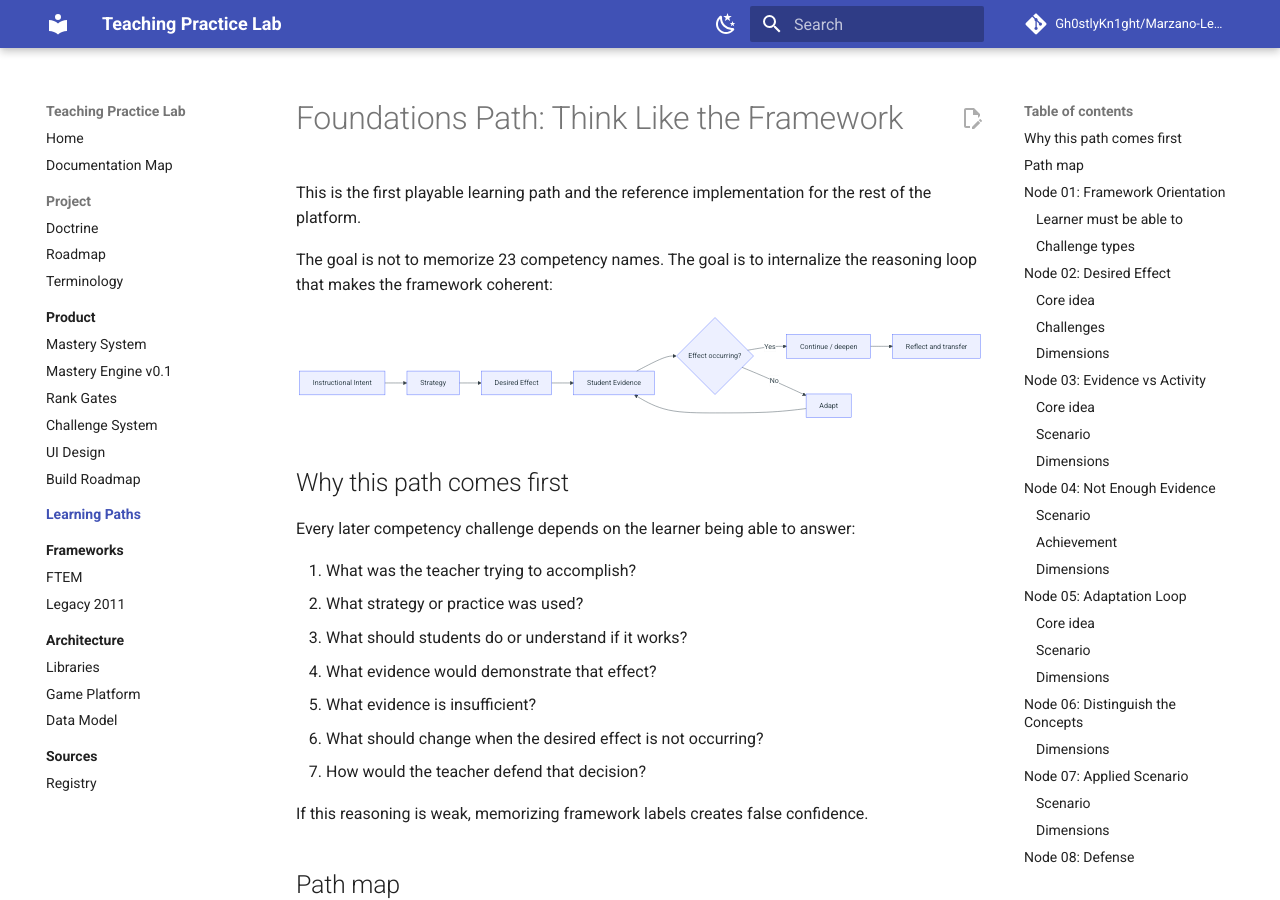
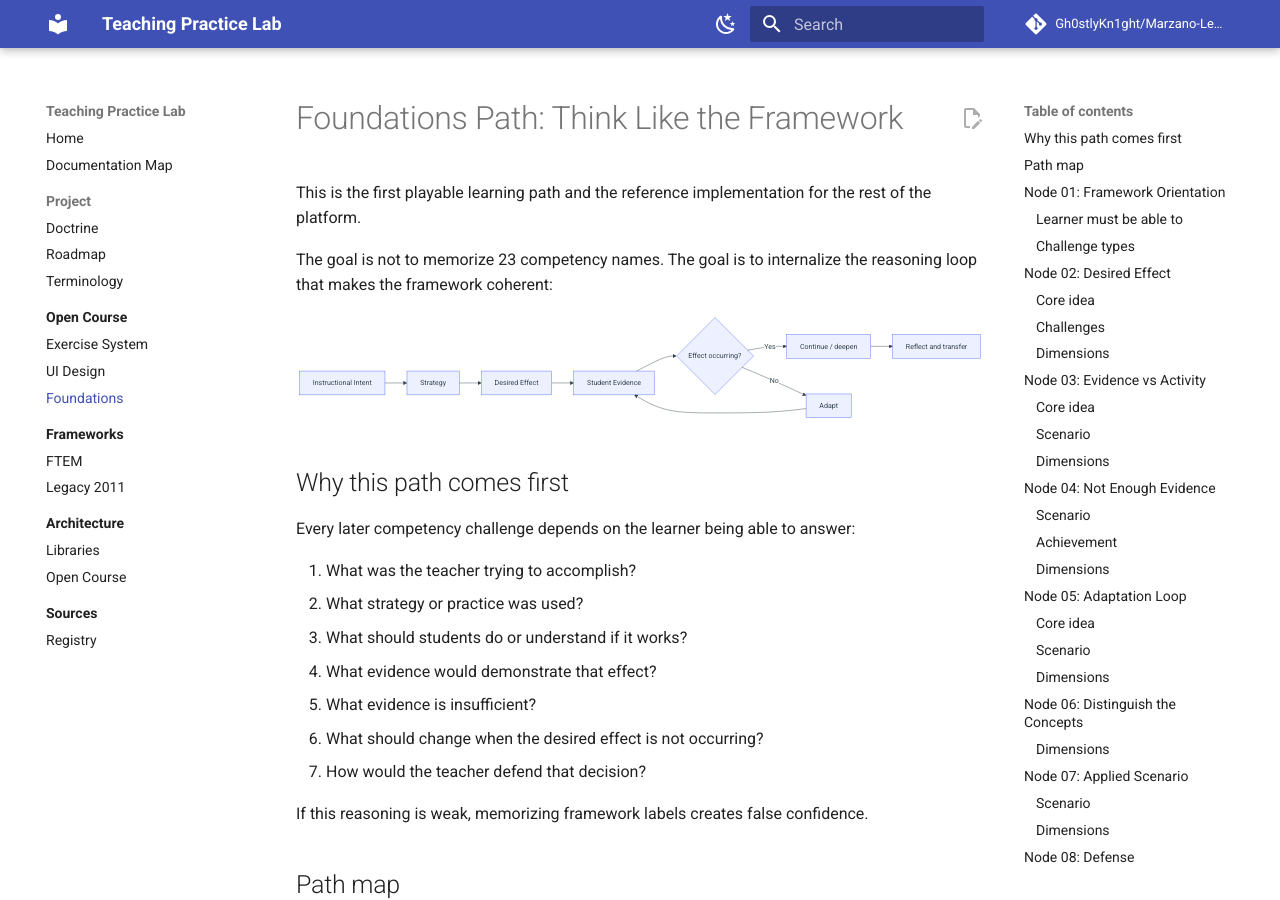
Before and after one commit to Gh0stlyKn1ght/Marzano-Learning-Map, an MkDocs documentation site: the page built from docs/paths/foundations/index.md, in a window 1280 px wide and 900 px high. Built offline with MkDocs 1.6.1 and Material for MkDocs 9.7.7, drawn with Linux system fonts in a browser that asks for light colours; comment, search, counter and statistics services are not loaded.

Commit message:
docs: update MkDocs for open course pivot

```diff
--- a/mkdocs.yml
+++ b/mkdocs.yml
@@ -1,5 +1,5 @@
 site_name: Teaching Practice Lab
-site_description: Game-based instructional mastery platform for learning, practicing, defending, and transferring teaching frameworks.
+site_description: Open-source course for learning, practicing, and defending instructional frameworks.
 repo_url: https://github.com/Gh0stlyKn1ght/Marzano-Learning-Map
 repo_name: Gh0stlyKn1ght/Marzano-Learning-Map
 edit_uri: edit/main/docs/
@@ -61,15 +61,10 @@ nav:
       - Doctrine: project/doctrine.md
       - Roadmap: project/roadmap.md
       - Terminology: project/terminology.md
-  - Product:
+  - Open Course:
       - Vision: product/index.md
-      - Mastery System: product/mastery-system.md
-      - Mastery Engine v0.1: product/mastery-engine.md
-      - Rank Gates: product/rank-gates.md
-      - Challenge System: product/challenge-system.md
+      - Exercise System: product/course-exercises.md
       - UI Design: product/ui-design.md
-      - Build Roadmap: product/build-roadmap.md
-  - Learning Paths:
       - Foundations: paths/foundations/index.md
   - Frameworks:
       - Overview: frameworks/index.md
@@ -78,8 +73,7 @@ nav:
   - Architecture:
       - Overview: architecture/index.md
       - Libraries: architecture/libraries.md
-      - Game Platform: architecture/game-platform.md
-      - Data Model: architecture/data-model.md
+      - Open Course: architecture/open-course.md
   - Sources:
       - Source Policy: sources/index.md
       - Registry: sources/registry.md
```
